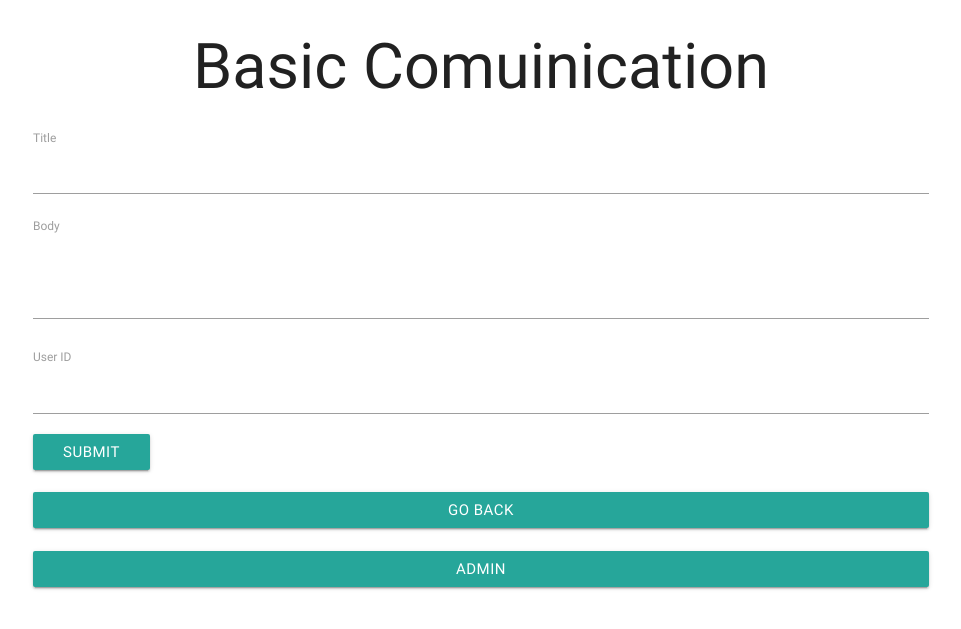
After one commit to aaronshortt/Django-Conversations, a Django app: page /posts/add in a window 1280 px wide. The commit adds this page. Shown: the top 629 px of the page, without its empty margins (159-1120 px from the left). Run offline with Django 3.2, Linux system fonts and the light colour scheme.

Commit message:
Front End to add Conversations

```diff
--- a/Commuinication/Posts/admin.py
+++ b/Commuinication/Posts/admin.py
@@ -2,7 +2,8 @@
 from __future__ import unicode_literals
 
 from django.contrib import admin
-from .models import Conversation
+from .models import Conversation, Person
 
 # Register your models here.
 admin.site.register(Conversation)
+admin.site.register(Person)
--- /dev/null
+++ b/Commuinication/Posts/templates/posts/add-conversation.html
@@ -0,0 +1,18 @@
+{% extends 'posts/layout.html'%}
+{% block content %}
+
+<form action="add" method="POST">{% csrf_token %}
+    <label for="title">Title</label>
+    <input type="text" name="title" id="title"/>
+    <br>
+    <label for="text">Body</label>
+    <textarea class ="materialize-textarea" type="text" name="body" id="body"></textarea>
+    <br>
+    <label for="text">User ID</label>
+    <input type="text" name="person" id="person">
+    <br>
+    <input class= "center-align waves-effect waves-light btn" type="submit" value="submit"/>
+</form>
+<br>
+<a style="display:block" class= "center-align waves-effect waves-light btn" href ="/posts">Go Back</a>
+{% endblock %}
--- a/Commuinication/Posts/templates/posts/details.html
+++ b/Commuinication/Posts/templates/posts/details.html
@@ -7,7 +7,7 @@
     <div class="card-content">
         {{conversation.body}}
     </div>
-    <div class="card-ac">
+    <div class="card-action">
         {{conversation.created_at}}
     </div>
 </div>
--- a/Commuinication/Posts/templates/posts/index.html
+++ b/Commuinication/Posts/templates/posts/index.html
@@ -8,4 +8,7 @@
         <li class="collection-item"><a href="/posts/details/{{conversation.id}}">{{conversation.title}}</a></li>
     {% endfor%}
 </ul>
+<br>
+    <a style="display:block" class= "center-align waves-effect waves-light btn" href="/posts/add">+</a>
+<br>
 {% endblock %}
--- a/Commuinication/Posts/templates/posts/layout.html
+++ b/Commuinication/Posts/templates/posts/layout.html
@@ -17,6 +17,9 @@
         {% endblock %}
         <br>
         <a style="display:block" class= "center-align waves-effect waves-light btn" href ="/admin">Admin</a>
+
     </div>
+
+
 </body>
 </html>
--- a/Commuinication/Posts/urls.py
+++ b/Commuinication/Posts/urls.py
@@ -3,5 +3,6 @@ from . import views
 
 urlpatterns = [
     url(r'^$', views.index, name = 'index'),
-    url(r'^details/(?P<id>\d+)/$', views.details, name = 'details')
+    url(r'^details/(?P<id>\d+)/$', views.details, name = 'details'),
+    url(r'^add', views.addConversation, name='add'),
 ]
--- a/Commuinication/Posts/views.py
+++ b/Commuinication/Posts/views.py
@@ -1,10 +1,10 @@
 # -*- coding: utf-8 -*-
 from __future__ import unicode_literals
 
-from django.shortcuts import render
+from django.shortcuts import render, redirect
 from django.http import HttpResponse
 
-from .models import Conversation
+from .models import Conversation, Message, Person
 
 def index(request):
 
@@ -24,3 +24,23 @@ def details(request, id):
     }
 
     return render(request, 'posts/details.html', context)
+
+def addConversation(request):
+    if request.method == 'POST':
+        title = request.POST['title']
+        body = request.POST['body']
+
+        conversation = Conversation(title = title)
+        message = Message(body = body)
+
+        name = name = request.POST['person']
+        person = Person.objects.get(name = name)
+        message.sender = person
+
+        message.save()
+        conversation.message = message
+        conversation.save()
+
+        return redirect('/posts')
+    else:
+        return render(request, 'posts/add-conversation.html')
```
Also changed, not shown: Commuinication/Posts/models.py (+15 -10 lines), Commuinication/Posts/migrations/0001_initial.py, Commuinication/db.sqlite3, 6 other files.
